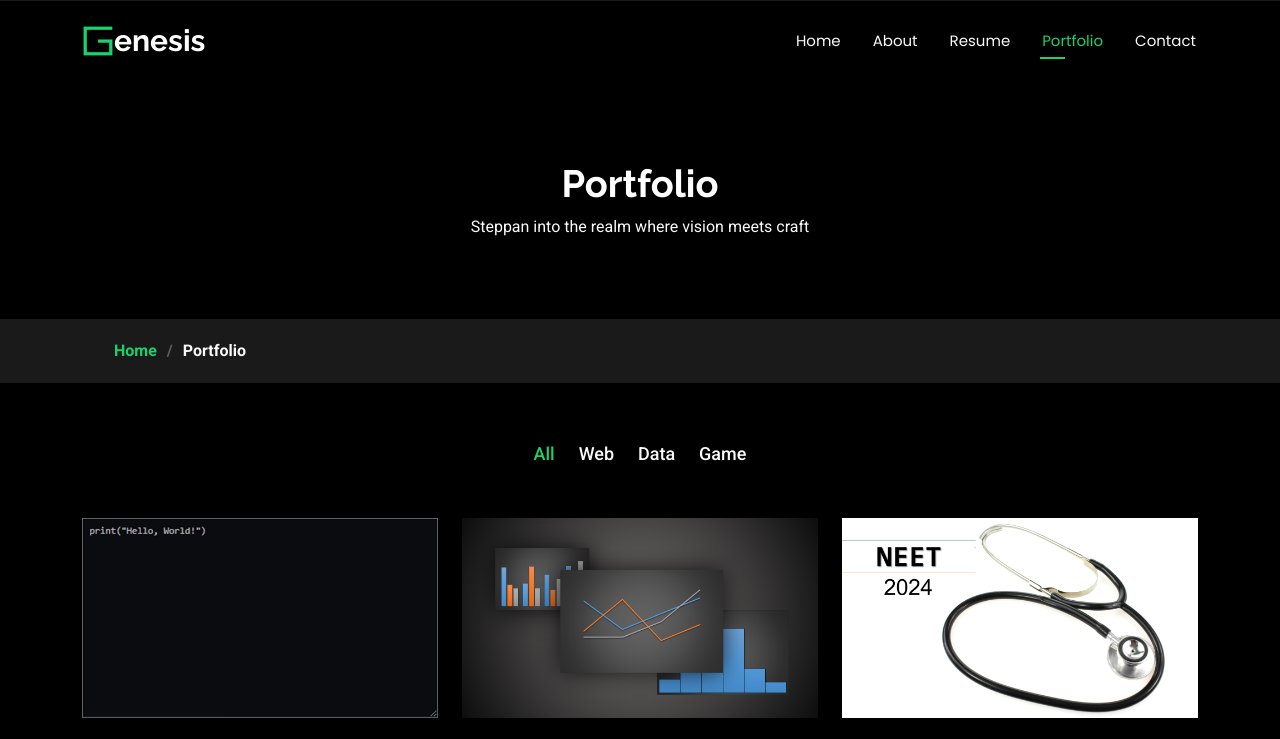
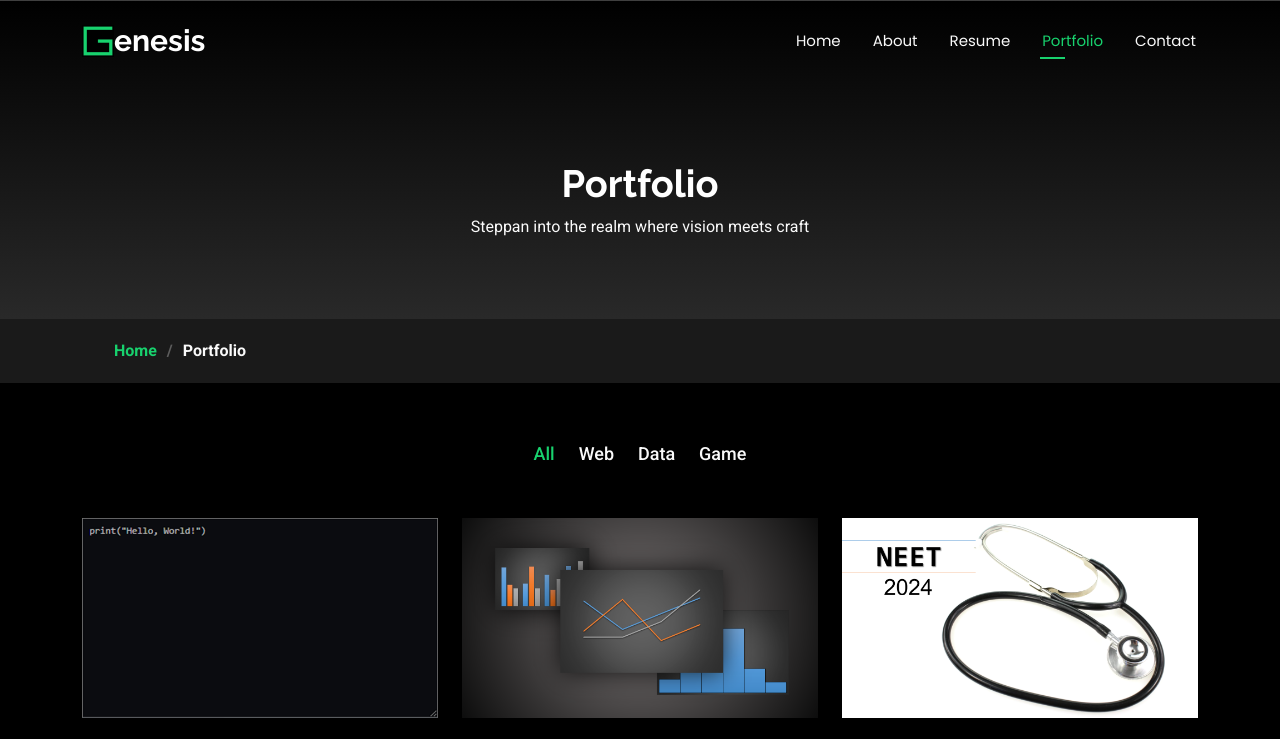
Before and after one commit to 4byss/Genesis, a plain HTML site: page portfolio.html in a window 1280 px wide. Shown: the top 739 px of the page. Drawn offline with Linux system fonts and the light colour scheme.

Commit message:
page title heading section color changed
commit

```diff
--- a/portfolio.html
+++ b/portfolio.html
@@ -83,7 +83,7 @@
 
     <!-- Page Title -->
     <div class="page-title" data-aos="fade">
-      <div class="heading">
+      <div class="heading" style="background-image: linear-gradient(#000, #292929);">
         <div class="container">
           <div class="row d-flex justify-content-center text-center">
             <div class="col-lg-8">
```
Also changed, not shown: about.html (+2 -2 lines), portfolio_extension.html (+1 -1 lines), portfolio_powerbi_neet2024.html (+1 -1 lines), portfolio_powerbi_survey2022.html (+1 -1 lines), portfolio_unity_a-joke.html (+1 -1 lines), resume.html (+1 -1 lines).
